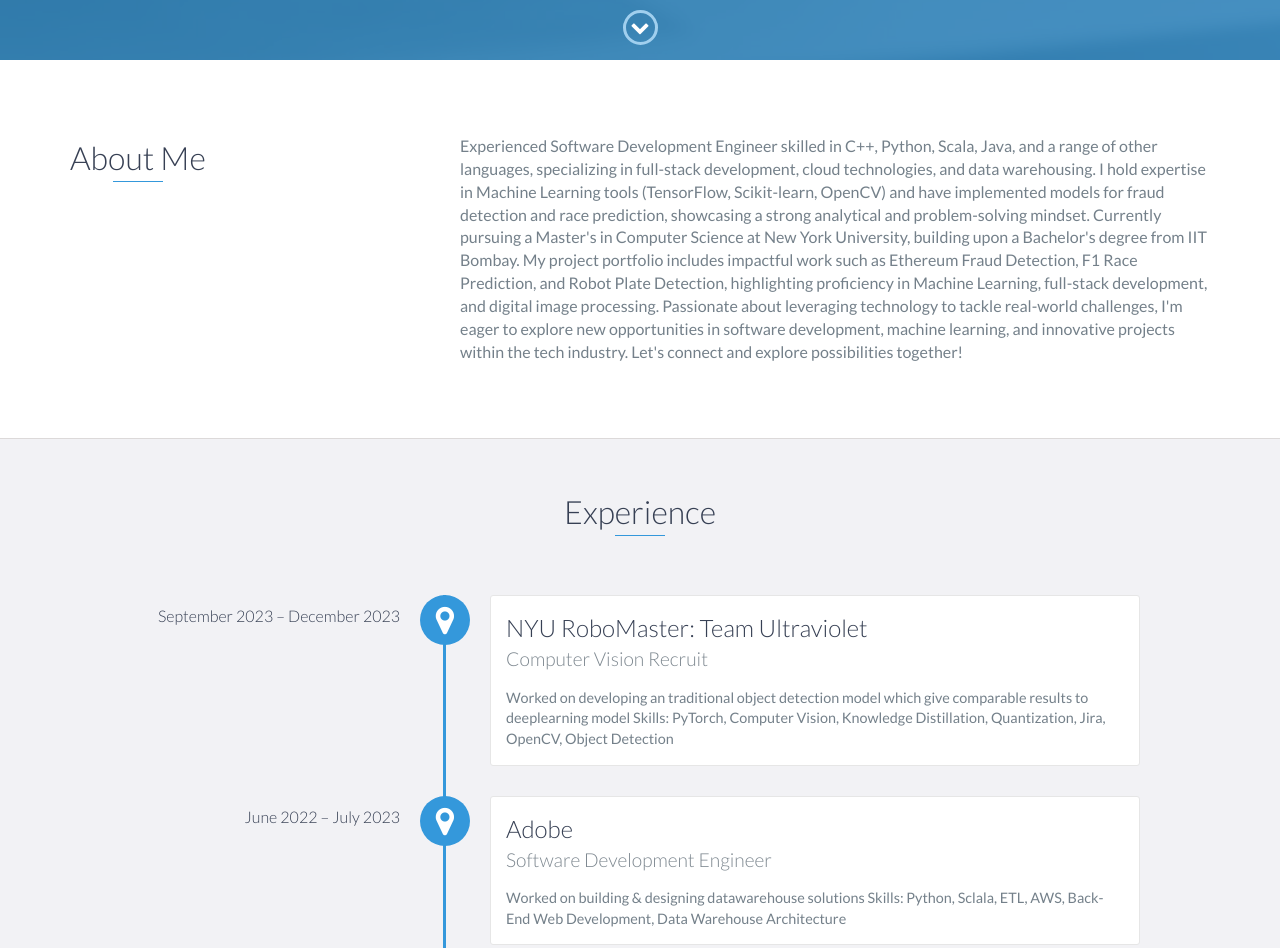
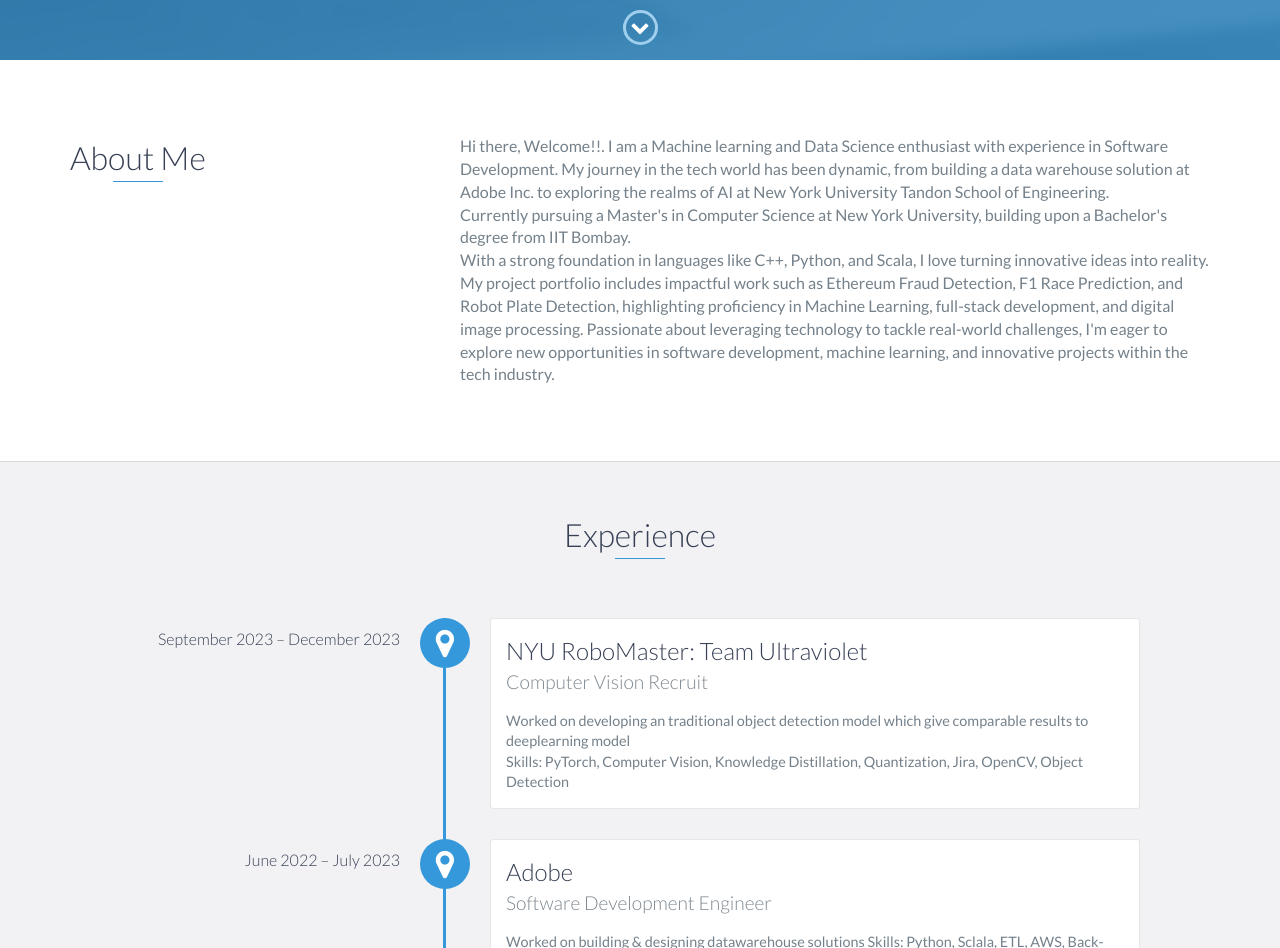
Before and after one commit to TekuriSaiAkhil/portfolio, a website: page index.html in a window 1280 px wide. Shown: the part 740-1688 px from the top of the page. Drawn offline with nearby package versions, Linux system fonts and the light colour scheme.

Commit message:
new info

```diff
--- a/index.html
+++ b/index.html
@@ -73,9 +73,12 @@
                 </div>
                 <div class="col-md-8">
                     <p>
-                        Experienced Software Development Engineer skilled in C++, Python, Scala, Java, and a range of other languages, specializing in full-stack development, cloud technologies, and data warehousing.
-                        I hold expertise in Machine Learning tools (TensorFlow, Scikit-learn, OpenCV) and have implemented models for fraud detection and race prediction, showcasing a strong analytical and problem-solving mindset.
-                        Currently pursuing a Master's in Computer Science at New York University, building upon a Bachelor's degree from IIT Bombay. My project portfolio includes impactful work such as Ethereum Fraud Detection, F1 Race Prediction, and Robot Plate Detection, highlighting proficiency in Machine Learning, full-stack development, and digital image processing. Passionate about leveraging technology to tackle real-world challenges, I'm eager to explore new opportunities in software development, machine learning, and innovative projects within the tech industry. Let's connect and explore possibilities together!
+                        Hi there, Welcome!!. I am a Machine learning and Data Science enthusiast with experience in Software Development. My journey in the tech world has been dynamic, from building a data warehouse solution at Adobe Inc. to exploring the realms of AI at New York University Tandon School of Engineering.
+                    </p>
+                    <p>Currently pursuing a Master's in Computer Science at New York University, building upon a Bachelor's degree from IIT Bombay.
+                    </p>
+                    <p>
+                        With a strong foundation in languages like C++, Python, and Scala, I love turning innovative ideas into reality. My project portfolio includes impactful work such as Ethereum Fraud Detection, F1 Race Prediction, and Robot Plate Detection, highlighting proficiency in Machine Learning, full-stack development, and digital image processing. Passionate about leveraging technology to tackle real-world challenges, I'm eager to explore new opportunities in software development, machine learning, and innovative projects within the tech industry.
                     </p>
                 </div>
             </div>
@@ -90,9 +93,8 @@
             <div data-date="September 2023 – December 2023">
                 <h3>NYU RoboMaster: Team Ultraviolet</h3>
                 <h4>Computer Vision Recruit</h4>
-                <p>
-                    Worked on developing an traditional object detection model which give comparable results to deeplearning model
-                    Skills: PyTorch, Computer Vision, Knowledge Distillation, Quantization, Jira, OpenCV, Object Detection
+                <p> Worked on developing an traditional object detection model which give comparable results to deeplearning model</p>
+                <p> Skills: PyTorch, Computer Vision, Knowledge Distillation, Quantization, Jira, OpenCV, Object Detection</p>
             </div>
 
             <div data-date="June 2022 – July 2023">
@@ -140,17 +142,6 @@
             <h3>Indian Institute of Technology Bombay</h3>
             <span class="education-date">Sept 2018 - May 2022</span>
             <h4>Bachelor of Technology with Honors, Computer Science and Engineering</h4>
-            <ul>
-                <li>
-                    Lorem ipsum dolor sit amet, consectetur adipiscing elit.
-                </li>
-                <li>
-                    Lorem ipsum dolor sit amet, consectetur adipiscing elit.
-                </li>
-                <li>
-                    Lorem ipsum dolor sit amet, consectetur adipiscing elit.
-                </li>
-            </ul>
         </div>
         <!-- End .education-block -->
     </div>
```
